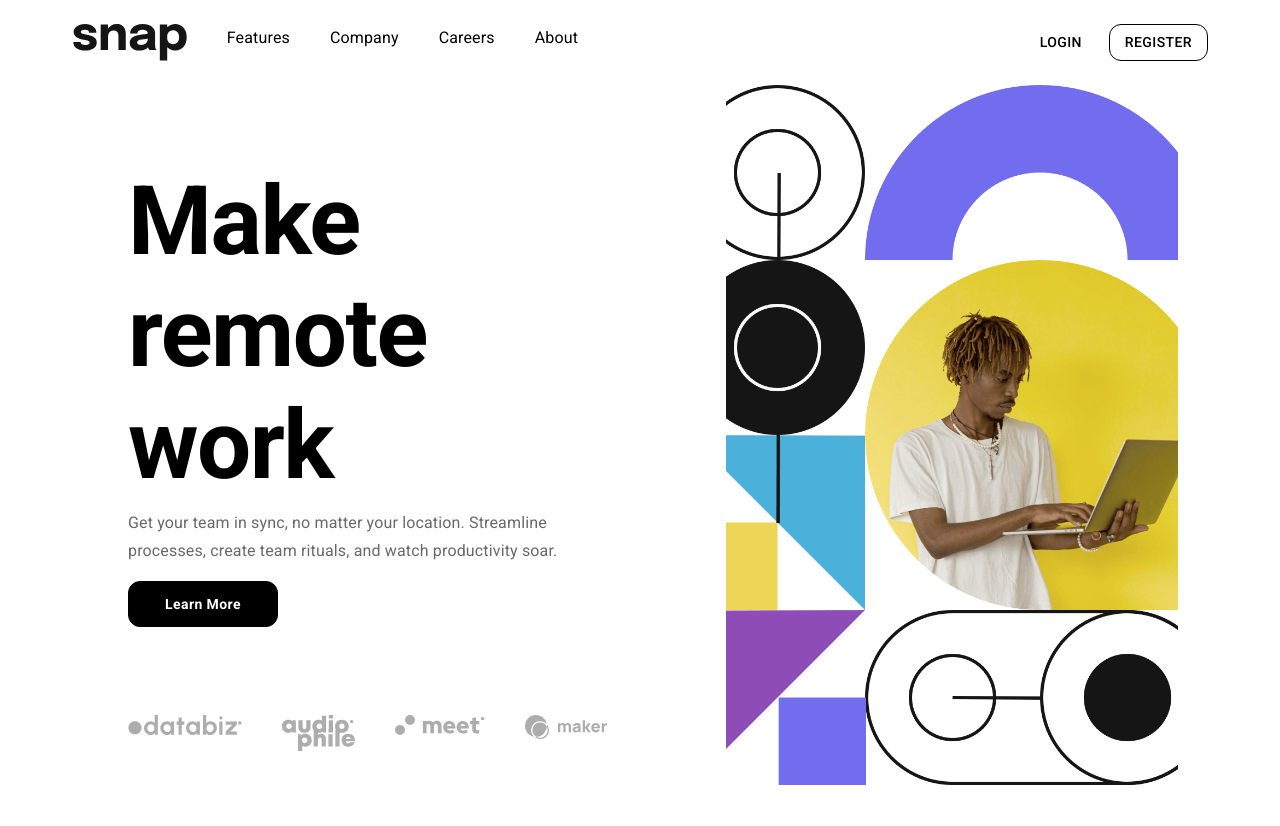
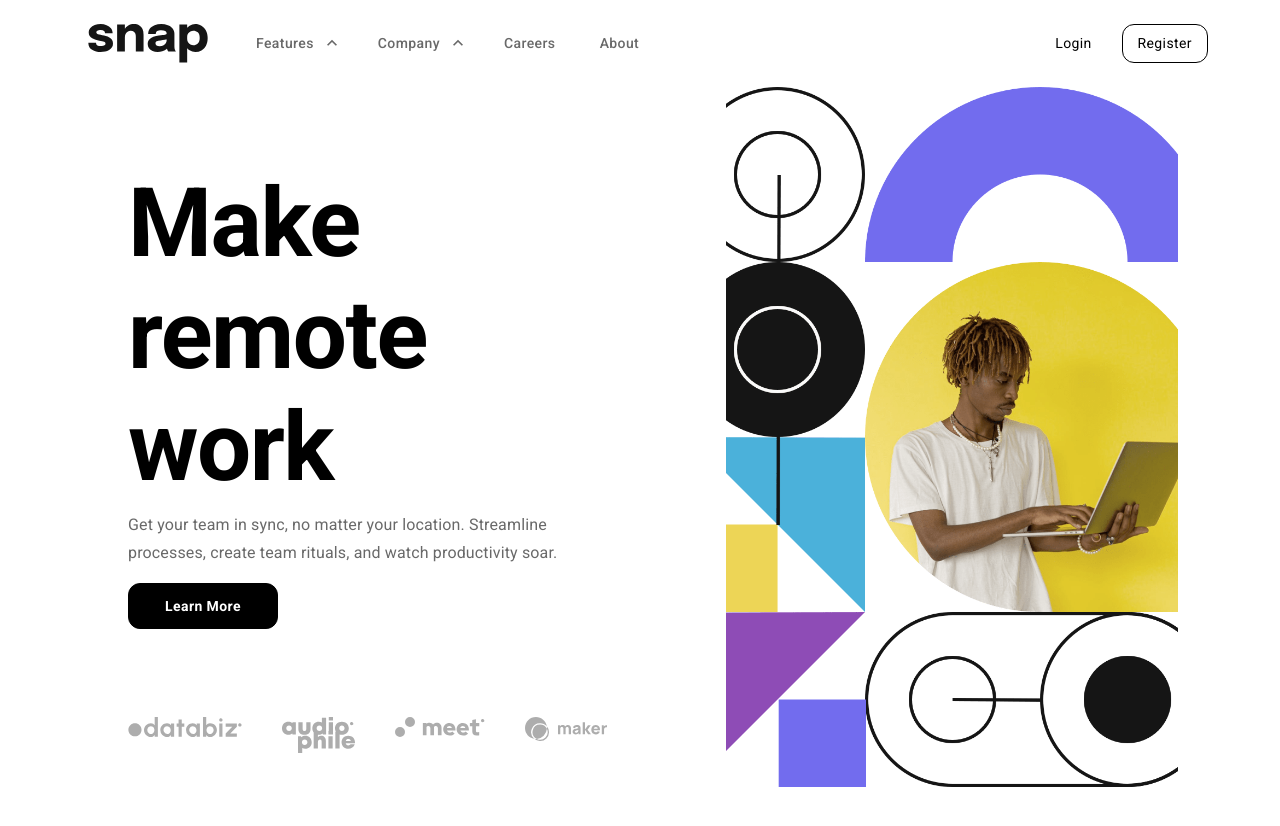
Before and after one commit to MasiMasinga/Intro-section-with-dropdown-navigation, a React (Vite) app: page / in a window 1280 px wide. Shown: the top 826 px of the page. Built offline with nearby package versions, Linux system fonts and the light colour scheme.

Commit message:
[x] - Add Dropdown Menu in Navbar Categories [x] - Fix on Hover bgcolor in Navbar Button

```diff
--- a/src/common/components/Navbar.jsx
+++ b/src/common/components/Navbar.jsx
@@ -1,11 +1,19 @@
-import React from "react";
+import React, { useState } from "react";
 
 // Mui
 import Stack from "@mui/material/Stack";
 import Button from "@mui/material/Button";
-import Typography from "@mui/material/Typography";
 import CardMedia from "@mui/material/CardMedia";
-import Link from "@mui/material/Link";
+import Menu from "@mui/material/Menu";
+import MenuItem from "@mui/material/MenuItem";
+
+// Mui Icons
+import KeyboardArrowUpIcon from "@mui/icons-material/KeyboardArrowUp";
+import KeyboardArrowDownIcon from "@mui/icons-material/KeyboardArrowDown";
+import ListAltIcon from "@mui/icons-material/ListAlt";
+import CalendarMonthIcon from "@mui/icons-material/CalendarMonth";
+import NotificationsIcon from "@mui/icons-material/Notifications";
+import AlarmIcon from "@mui/icons-material/Alarm";
 
 // Images
 import Logo from "../../assets/svgs/logo.svg";
@@ -14,6 +22,28 @@ import Logo from "../../assets/svgs/logo.svg";
 import { Colors } from "../utils/constants";
 
 const Navbar = () => {
+  const [featuresMenu, setFeaturesMenu] = useState(null);
+  const [companyMenu, setCompanyMenu] = useState(null);
+
+  const openFeatures = Boolean(featuresMenu);
+  const openCompany = Boolean(companyMenu);
+
+  const handleClick = (event) => {
+    setFeaturesMenu(event.currentTarget);
+  };
+
+  const handleCompanyClick = (event) => {
+    setCompanyMenu(event.currentTarget);
+  };
+
+  const handleClose = () => {
+    setFeaturesMenu(null);
+  };
+
+  const handleCloseCompanyClick = () => {
+    setCompanyMenu(null);
+  };
+
   return (
     <Stack sx={{ mt: 2 }}>
       <Stack sx={{ mx: 10 }}>
@@ -23,51 +53,142 @@ const Navbar = () => {
               component="img"
               image={Logo}
               alt="logo"
-              sx={{ cursor: "pointer" }}
+              sx={{ cursor: "pointer", width: "120px" }}
             />
-            <Stack direction="row" justifyContent="space-around" spacing={5}>
-              <Link underline="none">
-                <Typography
-                  variant="subtitle1"
-                  color={Colors.black}
-                  sx={{ cursor: "pointer" }}
+            <Stack direction="row" justifyContent="space-around" spacing={3}>
+              <Button
+                disableFocusRipple
+                endIcon={<KeyboardArrowUpIcon />}
+                onClick={handleClick}
+                sx={{
+                  textTransform: "none",
+                  color: Colors.mediumGrey,
+                  ":hover": {
+                    color: Colors.black,
+                  },
+                }}
+              >
+                Features
+              </Button>
+              <Menu
+                anchorEl={featuresMenu}
+                open={openFeatures}
+                onClose={handleClose}
+              >
+                <MenuItem
+                  onClick={handleClose}
+                  sx={{ justifyContent: "space-evenly" }}
                 >
-                  Features
-                </Typography>
-              </Link>
-              <Link underline="none">
-                <Typography
-                  variant="subtitle1"
-                  color={Colors.black}
-                  sx={{ cursor: "pointer" }}
+                  <ListAltIcon sx={{ color: Colors.blue }} />
+                  Todo List
+                </MenuItem>
+                <MenuItem
+                  onClick={handleClose}
+                  sx={{ justifyContent: "space-evenly" }}
                 >
-                  Company
-                </Typography>
-              </Link>
-              <Link underline="none">
-                <Typography
-                  variant="subtitle1"
-                  color={Colors.black}
-                  sx={{ cursor: "pointer" }}
+                  <CalendarMonthIcon sx={{ color: Colors.skyBlue }} />
+                  Calendar
+                </MenuItem>
+                <MenuItem
+                  onClick={handleClose}
+                  sx={{ justifyContent: "space-evenly" }}
                 >
-                  Careers
-                </Typography>
-              </Link>
-              <Link underline="none">
-                <Typography
-                  variant="subtitle1"
-                  color={Colors.black}
-                  sx={{ cursor: "pointer" }}
+                  <NotificationsIcon sx={{ color: Colors.yellow }} />
+                  Reminders
+                </MenuItem>
+                <MenuItem
+                  onClick={handleClose}
+                  sx={{ justifyContent: "space-evenly" }}
                 >
-                  About
-                </Typography>
-              </Link>
+                  <AlarmIcon sx={{ color: Colors.purple }} />
+                  Planning
+                </MenuItem>
+              </Menu>
+              <Button
+                disableFocusRipple
+                endIcon={<KeyboardArrowUpIcon />}
+                onClick={handleCompanyClick}
+                sx={{
+                  textTransform: "none",
+                  color: Colors.mediumGrey,
+                  ":hover": {
+                    color: Colors.black,
+                  },
+                }}
+              >
+                Company
+              </Button>
+              <Menu
+                anchorEl={companyMenu}
+                open={openCompany}
+                onClose={handleCloseCompanyClick}
+              >
+                <MenuItem
+                  onClick={handleCloseCompanyClick}
+                  sx={{
+                    color: Colors.mediumGrey,
+                    ":hover": {
+                      color: Colors.black,
+                    },
+                  }}
+                >
+                  History
+                </MenuItem>
+                <MenuItem
+                  onClick={handleCloseCompanyClick}
+                  sx={{
+                    color: Colors.mediumGrey,
+                    ":hover": {
+                      color: Colors.black,
+                    },
+                  }}
+                >
+                  Our Team
+                </MenuItem>
+                <MenuItem
+                  onClick={handleCloseCompanyClick}
+                  sx={{
+                    color: Colors.mediumGrey,
+                    ":hover": {
+                      color: Colors.black,
+                    },
+                  }}
+                >
+                  Blog
+                </MenuItem>
+              </Menu>
+              <Button
+                disableFocusRipple
+                sx={{
+                  textTransform: "none",
+                  color: Colors.mediumGrey,
+                  ":hover": {
+                    color: Colors.black,
+                  },
+                }}
+              >
+                Careers
+              </Button>
+              <Button
+                disableFocusRipple
+                sx={{
+                  textTransform: "none",
+                  color: Colors.mediumGrey,
+                  ":hover": {
+                    color: Colors.black,
+                  },
+                }}
+              >
+                About
+              </Button>
             </Stack>
           </Stack>
           <Stack direction="row" spacing={2}>
             <Button
               sx={{
                 color: "black",
+                textTransform: "none",
+                fontWeight: "normal",
               }}
             >
               Login
@@ -78,6 +199,11 @@ const Navbar = () => {
                 color: "black",
                 borderColor: "black",
                 borderRadius: 3,
+                textTransform: "none",
+                fontWeight: "normal",
+                ":hover": {
+                  borderColor: Colors.black,
+                },
               }}
             >
               Register
```
